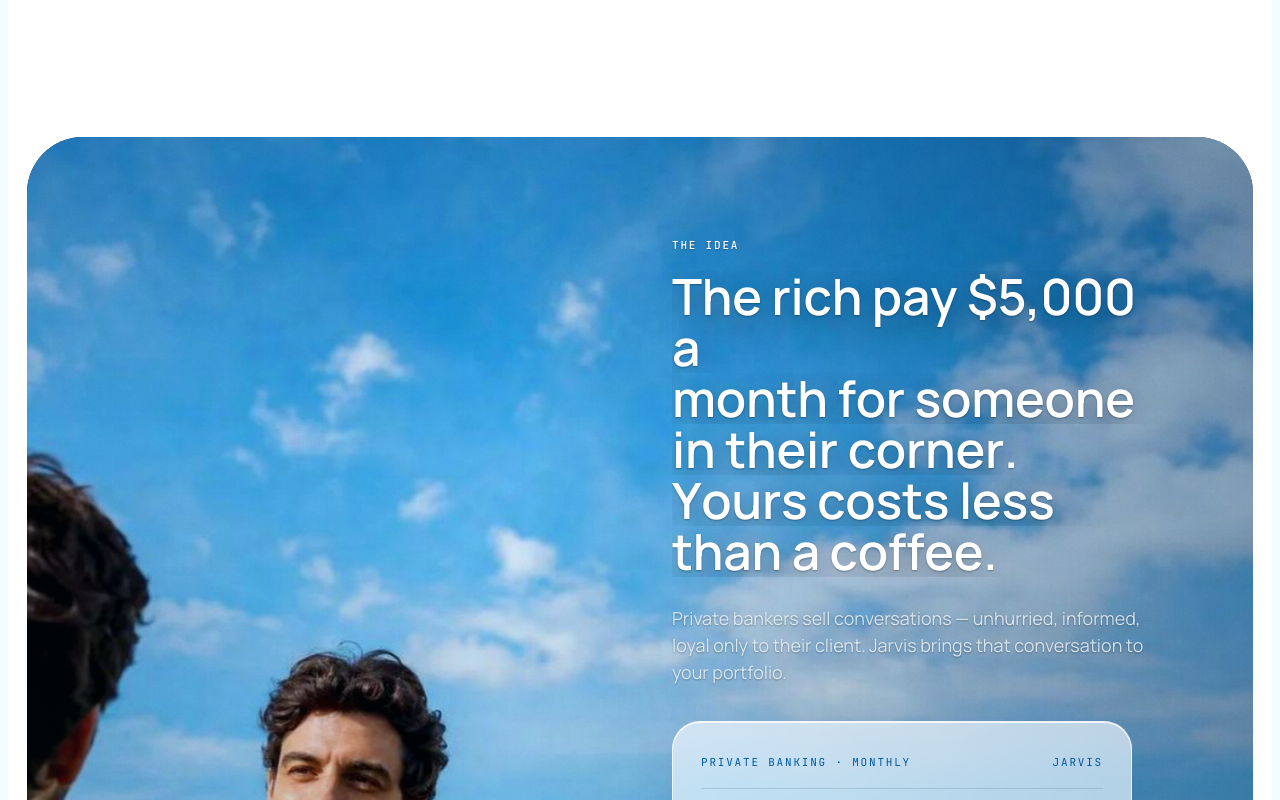
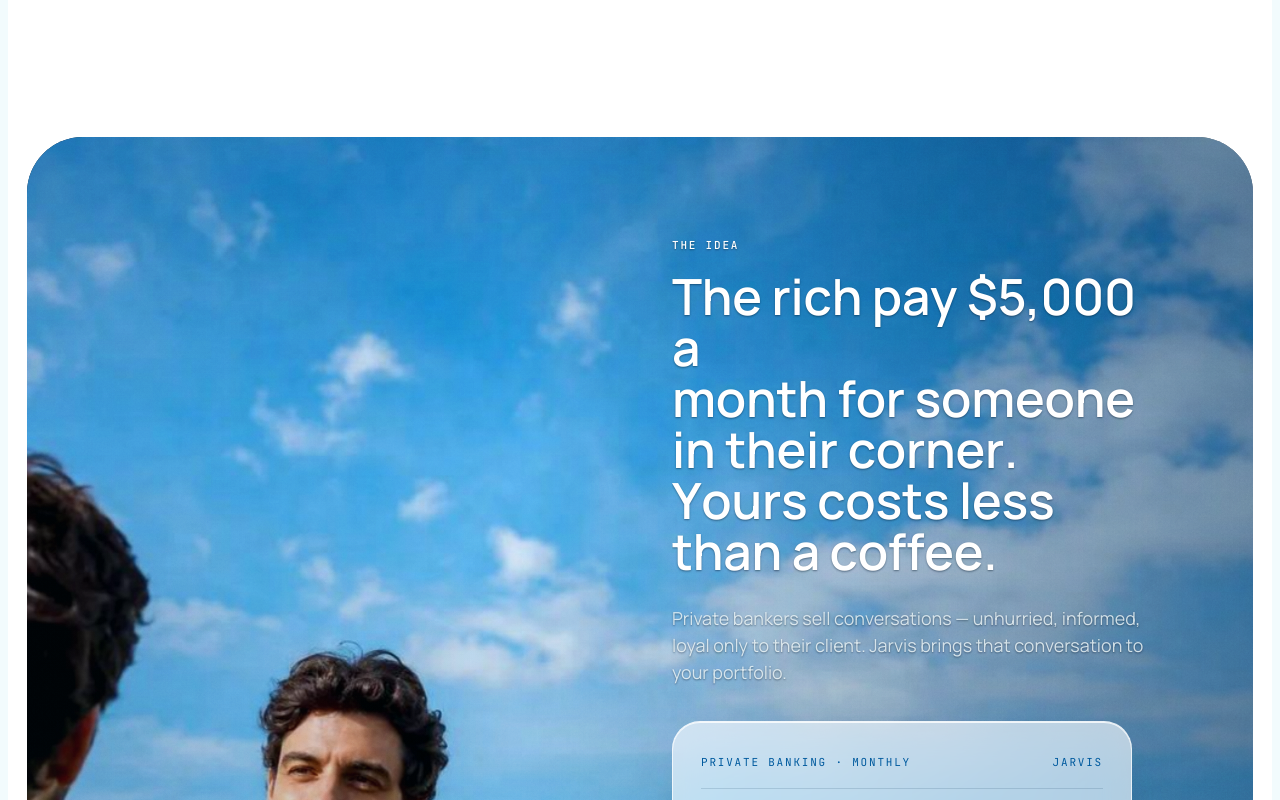
Before and after one commit to pritamX17/demo_site_for_apple_org_account, a Next.js app: page /jarvis in a window 1280 px wide. Shown: the part 920-1720 px from the top of the page. Built offline with nearby package versions, Linux system fonts and the light colour scheme; no server answers.

Commit message:
Jarvis idea fold: crisp text shadow only (blur boxed the split lines), right scrim to .5
Co-Authored-By: Claude Fable 5.1 <noreply@anthropic.com>

```diff
--- a/app/jarvis/jarvis.css
+++ b/app/jarvis/jarvis.css
@@ -67,7 +67,8 @@
   .quietp .hero-photo { background-image: url(/img/couple.jpg); background-position: center 40%; }
   .idea3 { min-height: 760px; display: grid; grid-template-columns: 1fr 1fr; gap: 64px; align-items: center; padding: 100px var(--pad); isolation: isolate; overflow: hidden; }
   .idea3 .stack { display: flex; flex-direction: column; align-items: flex-start; gap: 36px; }
-  .idea3 .k2, .idea3 .hh, .idea3 .bd { text-shadow: 0 1px 2px rgba(0, 21, 38, .35), 0 8px 32px rgba(0, 21, 38, .45); }
+  /* crisp only: the headline is split into clipped line masks, a blurred shadow shows as boxes */
+  .idea3 .k2, .idea3 .hh, .idea3 .bd { text-shadow: 0 1px 2px rgba(0, 21, 38, .45); }
   .glass { background: rgba(255, 255, 255, .62); backdrop-filter: blur(18px) saturate(125%); -webkit-backdrop-filter: blur(18px) saturate(125%); border: 1px solid rgba(255, 255, 255, .7); border-radius: 28px; padding: 28px; max-width: 460px; width: 100%; color: var(--deep); box-shadow: inset 0 1px 0 rgba(255, 255, 255, .8), 0 24px 60px -28px rgba(0, 46, 81, .45); }
   .glass .k { margin: 0; font-family: var(--mono); font-size: 11px; letter-spacing: 1.8px; text-transform: uppercase; color: var(--tide); }
   .glass .li { display: flex; justify-content: space-between; gap: 16px; padding: 14px 0; border-top: 1px solid rgba(0, 46, 81, .14); font-size: 17px; line-height: 24px; }
--- a/components/jarvis/Idea.tsx
+++ b/components/jarvis/Idea.tsx
@@ -33,7 +33,7 @@ export function Idea() {
       <div className="p56 on-dark photo-panel idea-panel" style={{ isolation: "isolate", overflow: "hidden" }}>
         {/* brand book p36 · two friends in conversation under open sky — the "conversation" the copy describes. Subject stays in the left half. */}
         <div className="hero-photo" style={{ zIndex: -2 }} />
-        <div className="scrim2" style={{ background: "linear-gradient(90deg,rgba(0,21,38,.10),rgba(0,21,38,0) 40%,rgba(0,46,81,.42) 100%), linear-gradient(180deg,rgba(0,46,81,.12),rgba(0,21,38,0) 30%,rgba(0,21,38,.22))", zIndex: -1 }} />
+        <div className="scrim2" style={{ background: "linear-gradient(90deg,rgba(0,21,38,.10),rgba(0,21,38,0) 40%,rgba(0,46,81,.5) 100%), linear-gradient(180deg,rgba(0,46,81,.12),rgba(0,21,38,0) 30%,rgba(0,21,38,.22))", zIndex: -1 }} />
         <div className="grain2" />
         <div className="idea3">
           <div className="spacer" aria-hidden="true" />
```
